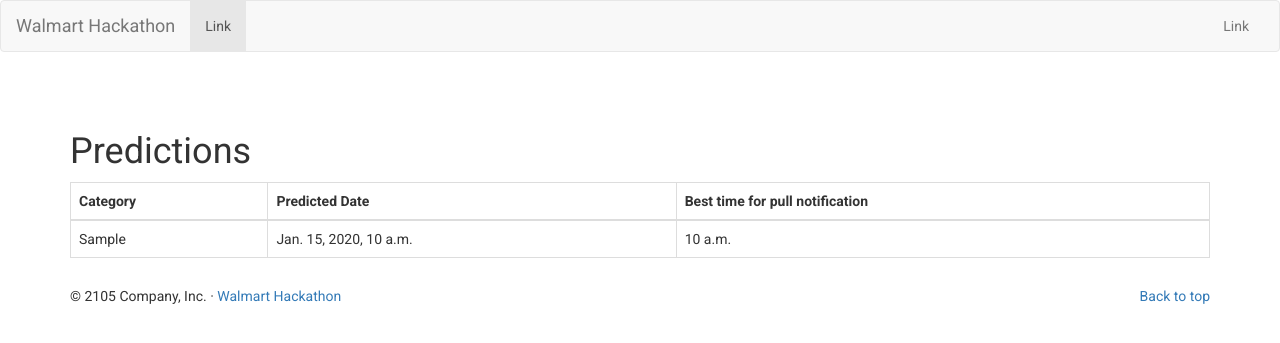
After one commit to Prithvirajbilla/walmart_hackathon, a Django app: page /predict/1/ in a window 1280 px wide. The commit adds this page. Shown: the top 343 px of the page. Run offline with Django 3.2, Linux system fonts and the light colour scheme; tables that the repository leaves empty hold one stand-in row (values such as "Sample post"); some libraries are stand-ins or nearby versions.

Commit message:
added so many things

```diff
--- a/django_app/django_app/urls.py
+++ b/django_app/django_app/urls.py
@@ -21,4 +21,5 @@ urlpatterns = [
     url(r'^$','inventory.views.user_select'),
     url(r'^purchase_history/$','inventory.views.home'),
     url(r'^save/$','inventory.views.save'),
+    url(r'^predict/(\d+)/$','inventory.views.predict'),
 ]
--- a/django_app/inventory/models.py
+++ b/django_app/inventory/models.py
@@ -1,6 +1,7 @@
 from django.db import models
 
 # Create your models here.
+from django.utils import timezone
 
 class Product(models.Model):
 	name = models.CharField(max_length=128,db_index=True)
@@ -56,3 +57,4 @@ class Predictions(models.Model):
 	category = models.CharField(max_length=128)
 	predicted_datetime = models.DateTimeField()
 	predicted_time = models.TimeField()
+	created_time = models.DateTimeField()
--- a/django_app/inventory/views.py
+++ b/django_app/inventory/views.py
@@ -6,6 +6,8 @@ import json
 import urllib
 from inventory.models import *
 from datetime import datetime
+import datetime as dt
+from collections import Counter
 
 
 def user_select(request):
@@ -25,6 +27,7 @@ def home(request):
 		return render(request,template,{"skus":skus,"purchases":purchases,"user_id":user_id})
 	except Exception,e:
 		raise Http404
+
 def save(request):
 	try:
 		user_id = request.POST["user_id"]
@@ -32,6 +35,9 @@ def save(request):
 		purchased_datetime = request.POST["purchased_datetime"]
 		t_datetime = datetime.strptime(purchased_datetime, '%m/%d/%Y %I:%M %p')
 		t_time = t_datetime.time()
+		user = User.objects.get(pk=user_id)
+		user.last_updated =datetime.now()
+		user.save()
 		purchase = PurchaseHistory(user=User.objects.get(pk=user_id),
 			sku=Sku.objects.get(pk=sku_id),purchase_datetime=t_datetime,purchase_time=t_time)
 		purchase.save()
@@ -39,3 +45,77 @@ def save(request):
 		return HttpResponseRedirect("/purchase_history?user_id="+user_id)
 	except Exception, e:
 		raise
+
+def predict(request,uid):
+	try:
+		template = "predict.html"
+		user = User.objects.get(pk=uid)
+		last_activity = user.last_updated
+
+		predictions = Predictions.objects.filter(user=user)
+
+		run_pred = False
+
+		if len(predictions) > 0:
+			if predictions[0].created_time < last_activity:
+				for pred in predictions:
+					pred.delete()
+				run_pred = True
+
+		if run_pred:
+			purchases = PurchaseHistory.objects.filter(user=user).order_by('purchase_datetime')
+			pred_dict = {}
+			pred_dict_qnt = {}
+			new_predict_time = []
+			for purchase in purchases:
+				cat_name = ""
+				if purchase.sku.product.group_by:
+					cat_name = purchase.sku.product.category
+				else:
+					cat_name = purchase.sku.product
+				if cat_name in pred_dict:
+					pred_dict[cat_name].append(purchase.purchase_datetime)
+					pred_dict_qnt[cat_name].append(purchase.sku.quantity)
+				else:
+					pred_dict[cat_name] = [purchase.purchase_datetime]
+					pred_dict_qnt[cat_name] = [purchase.sku.quantity]
+
+				new_predict_time.append(purchase.purchase_time.hour)
+
+			print pred_dict
+
+			new_predict = {}
+			last_purchase = {}
+
+			for key in pred_dict:
+				m = min(pred_dict_qnt[key])
+
+				if len(pred_dict[key]) > 1:
+					new_predict[key] = []
+
+					for i in range(len(pred_dict[key])-1):
+						d = (pred_dict[key][i+1]-pred_dict[key][i]).days
+						qnty = pred_dict_qnt[key][i]
+						new_predict[key].append(d*m/qnty)
+					last_purchase[key] = pred_dict[key][-1]
+
+
+			print new_predict,new_predict_time,last_purchase
+			most_common,num_most_common = Counter(new_predict_time).most_common(1)[0]
+			print most_common,num_most_common
+
+			for key in new_predict:
+				days_now = sum(new_predict[key])/len(new_predict[key])
+				if days_now != 0:
+					cur_prediction = Predictions(user=user,
+						category=key,
+						predicted_datetime=last_purchase[key]+dt.timedelta(days=days_now),
+						predicted_time=dt.time(most_common,0,0),created_time=datetime.now())
+					cur_prediction.save()
+
+			predictions = Predictions.objects.filter(user=user)
+
+		print predictions
+		return render(request,template,{"predictions":predictions})
+	except Exception, e:
+		raise e
--- a/django_app/templates/home.html
+++ b/django_app/templates/home.html
@@ -76,7 +76,7 @@
  -->
  <div class="row">
 	 <div class="col-md-offset-5">
-	   <button type="button" class="btn btn-primary btn-lg">Predict</button>
+	   <a type="button" class="btn btn-primary btn-lg" href="/predict/{{user_id}}">Predict</a>
 	 </div>
 </div>
 {% endblock %}
--- /dev/null
+++ b/django_app/templates/predict.html
@@ -0,0 +1,37 @@
+{% extends 'base.html' %}
+{% load staticfiles %}
+{% block content %}
+	<h1> Predictions </h1>
+{% if  predictions %}
+	<table class="table table-hover table-bordered">
+
+	<thead>
+		<tr>
+		  <th>Category</th>
+		  <th>Predicted Date </th>
+		  <th>Best time for pull notification</th>
+		</tr>
+	</thead>
+	<tbody>
+		{% for prediction in predictions %}
+		<tr>
+		<td>
+		{{ prediction.category }}
+		</td>
+		<td>
+		{{ prediction.predicted_datetime }}
+		</td>
+		<td>
+			{{prediction.predicted_time }}
+		</td>
+		</tr>
+		{% endfor %}
+
+
+	</tbody>
+	</table>
+{% else %}
+
+{% endif %}
+
+{% endblock %}
```
Also changed, not shown: django_app/inventory/migrations/0006_predictions_generated_time.py (added), django_app/inventory/migrations/0007_remove_predictions_generated_time.py (added), django_app/inventory/migrations/0008_predictions_created_time.py (added), 7 other files.
